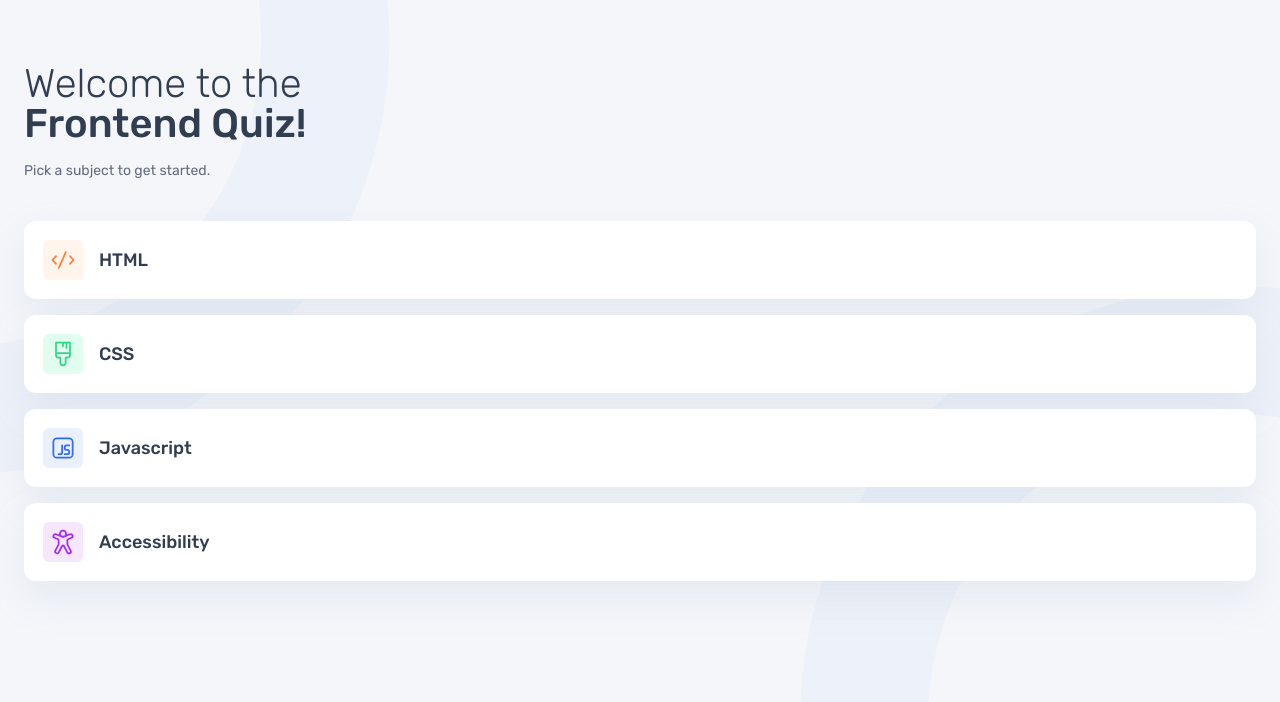
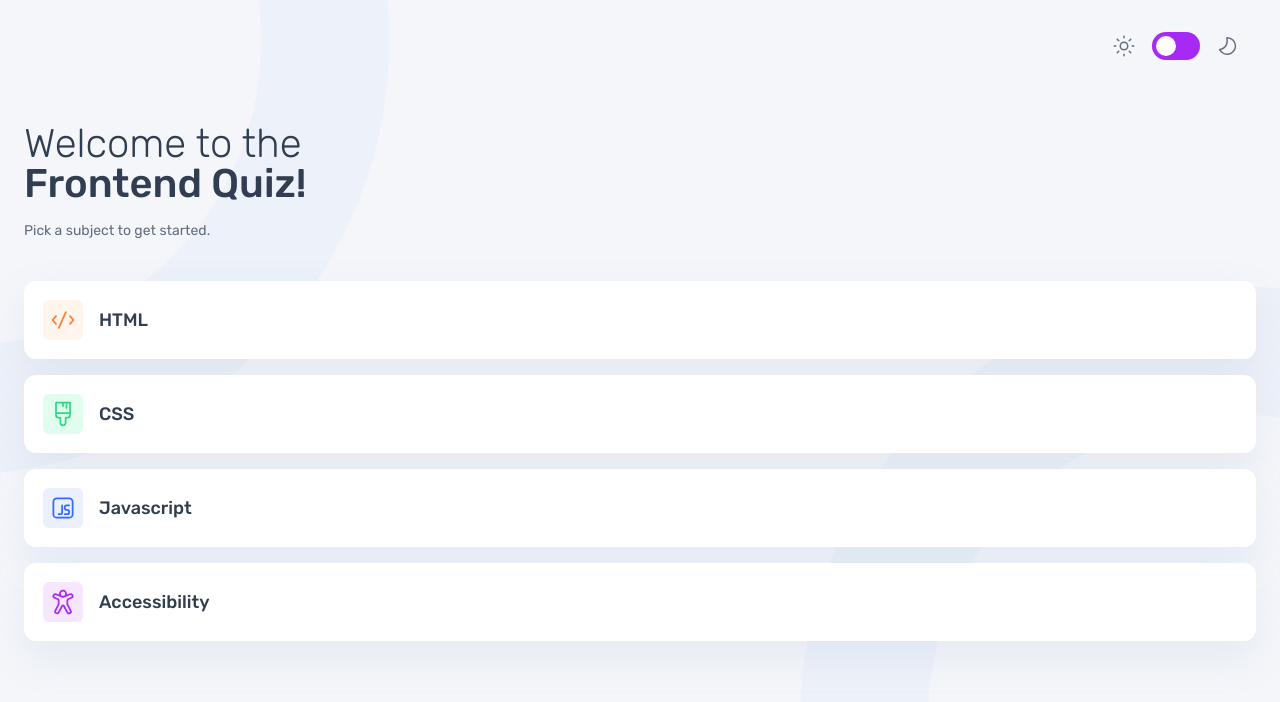
Before and after one commit to RicardoGeada/fm-frontend-quizz-app, an Angular app: page / in a window 1280 px wide. Shown: the top 702 px of the page. Built offline with nearby package versions, Linux system fonts and the light colour scheme.

Commit message:
feat: add light/dark toggle component UI

```diff
--- /dev/null
+++ b/src/app/components/light-dark-toggle/light-dark-toggle.html
@@ -0,0 +1,23 @@
+<div class="light-dark-toggle">
+  <!-- light image -->
+  <div class="light-dark-toggle__icon-container">
+    @if (isDarkMode()) {
+      <img src="assets/images/icon-sun-light.svg" alt="Light mode icon" />
+    } @else {
+      <img src="assets/images/icon-sun-dark.svg" alt="Light mode icon" />
+    }
+  </div>
+  <!-- switch / toggle -->
+  <label class="light-dark-toggle__switch">
+    <input type="checkbox" [checked]="isDarkMode()" (change)="toggle()" />
+    <span class="light-dark-toggle__slider"></span>
+  </label>
+  <!-- dark image -->
+  <div class="light-dark-toggle__icon-container">
+    @if (isDarkMode()) {
+      <img src="assets/images/icon-moon-light.svg" alt="Dark mode icon" />
+    } @else {
+      <img src="assets/images/icon-moon-dark.svg" alt="Dark mode icon" />
+    }
+  </div>
+</div>
--- /dev/null
+++ b/src/app/components/light-dark-toggle/light-dark-toggle.scss
@@ -0,0 +1,67 @@
+.light-dark-toggle {
+  width: fit-content;
+  display: flex;
+  align-items: center;
+  gap: var(--spacing-200);
+  padding: var(--spacing-200);
+
+  &__icon-container {
+    width: 24px;
+    height: 24px;
+
+    img {
+      width: 100%;
+      height: 100%;
+      object-fit: contain;
+    }
+  }
+
+  &__switch {
+    position: relative;
+    display: inline-block;
+    height: 28px;
+    width: 48px;
+
+    input {
+      opacity: 0;
+      width: 0;
+      height: 0;
+
+      &:checked + .light-dark-toggle__slider:before {
+        -webkit-transform: translateX(20px);
+        -ms-transform: translateX(20px);
+        transform: translateX(20px);
+      }
+
+      &:focus-visible + .light-dark-toggle__slider {
+        outline: 1px solid var(--color-black);
+      }
+    }
+  }
+
+  &__slider {
+    position: absolute;
+    cursor: pointer;
+    top: 0;
+    left: 0;
+    bottom: 0;
+    right: 0;
+    border-radius: 999px;
+    padding: 4px;
+    background-color: var(--color-purple-600);
+    transition: all 0.2s ease;
+
+    &::before {
+      position: absolute;
+      content: '';
+      width: 20px;
+      height: 20px;
+      left: 4px;
+      bottom: 4px;
+      background-color: var(--color-white);
+      border-radius: 999px;
+      -webkit-transition: 0.4s;
+      transition: 0.4s;
+    }
+  }
+}
--- /dev/null
+++ b/src/app/components/light-dark-toggle/light-dark-toggle.ts
@@ -0,0 +1,16 @@
+import { Component, model } from '@angular/core';
+
+@Component({
+  selector: 'app-light-dark-toggle',
+  imports: [],
+  templateUrl: './light-dark-toggle.html',
+  styleUrl: './light-dark-toggle.scss',
+})
+export class LightDarkToggle {
+
+  isDarkMode = model<boolean>();
+
+  toggle() {
+    this.isDarkMode.set(!this.isDarkMode());
+  }
+}
--- a/src/app/pages/start/start.html
+++ b/src/app/pages/start/start.html
@@ -1,5 +1,5 @@
 <header class="header">
-  <!-- light-dark toggle -->
+  <app-light-dark-toggle />
 </header>
 <main class="content">
   <div class="headline">
--- a/src/app/pages/start/start.scss
+++ b/src/app/pages/start/start.scss
@@ -1,6 +1,8 @@
 @use "./../../../styles/mixins.scss" as mixins;
 
 .header {
+    display: flex;
+    flex-direction: row-reverse;
     padding: var(--spacing-200) var(--spacing-300);
 }
 
--- a/src/app/pages/start/start.ts
+++ b/src/app/pages/start/start.ts
@@ -1,9 +1,11 @@
 import { Component } from '@angular/core';
+import { LightDarkToggle } from '../../components/light-dark-toggle/light-dark-toggle';
 import { QuizCategoryButton } from '../../components/quiz-category-button/quiz-category-button';
+
 
 @Component({
   selector: 'app-start',
-  imports: [QuizCategoryButton],
+  imports: [LightDarkToggle, QuizCategoryButton],
   templateUrl: './start.html',
   styleUrl: './start.scss',
 })
```
Also changed, not shown: 1 other file (tests, documents, lock files or other folders).
